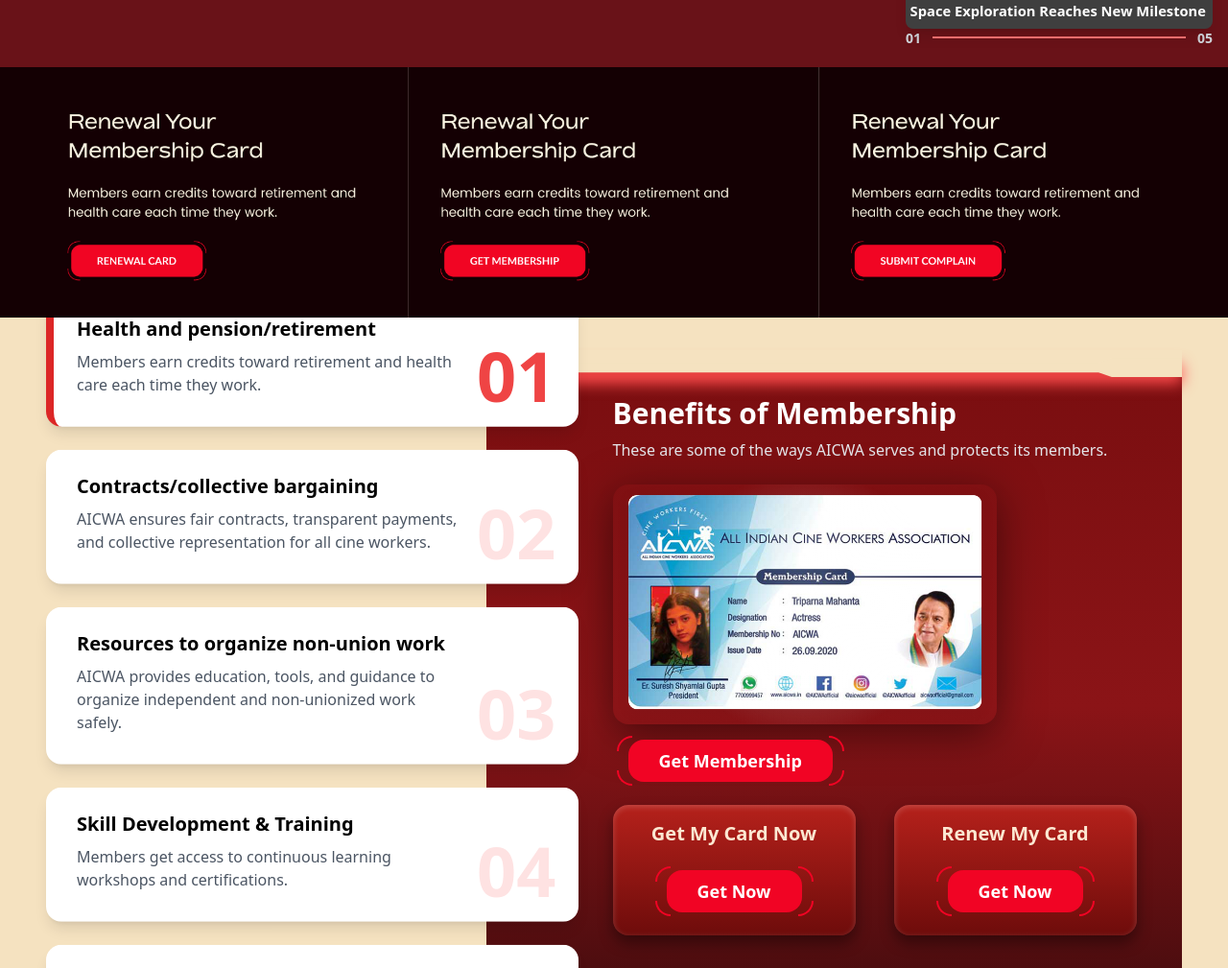
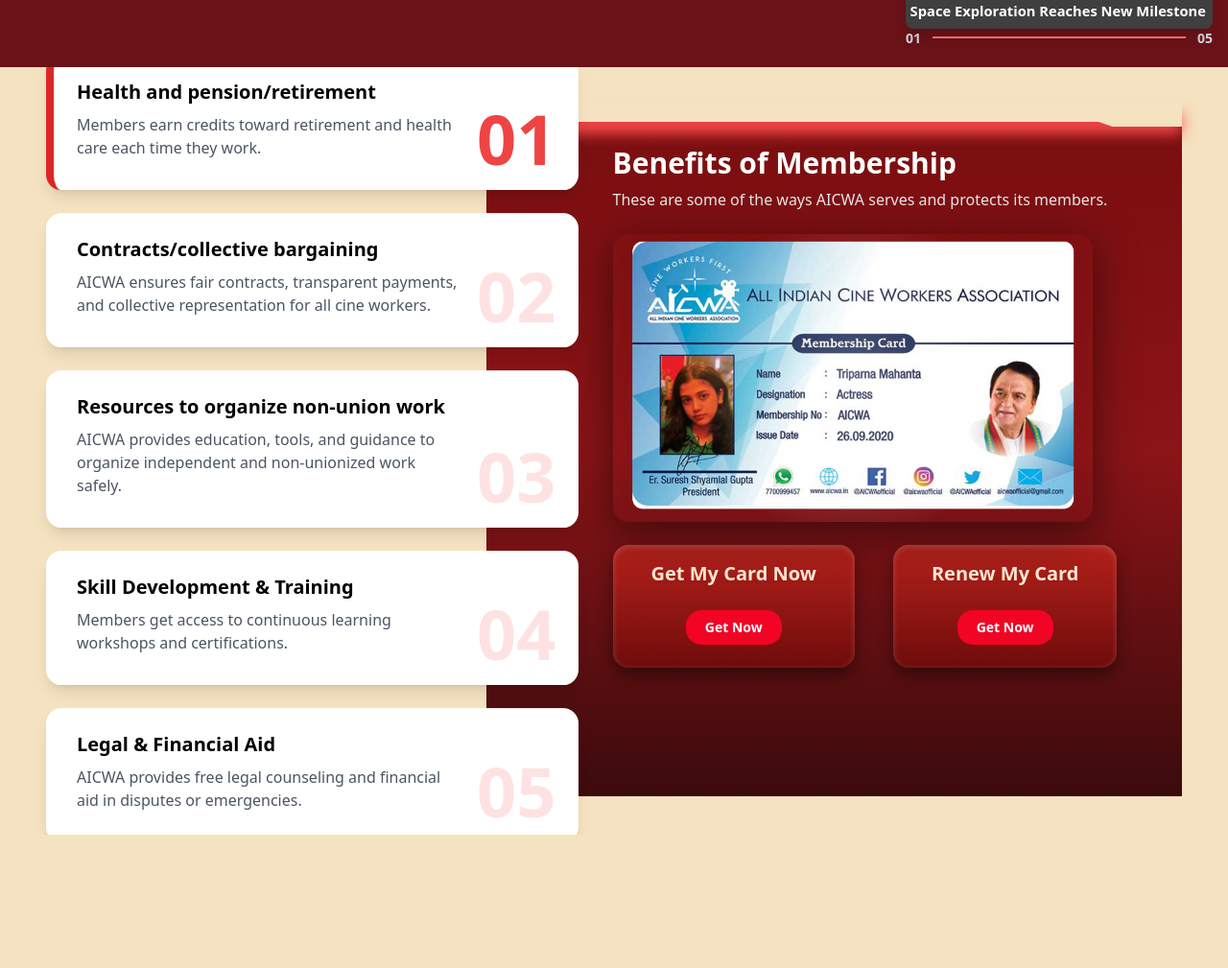
Before and after one commit to kartikey110813/ck-aicwa, a Next.js app: page / in a window 1280 px wide. Shown: the part 730-1739 px from the top of the page at 96% size. Built offline with nearby package versions, Linux system fonts and the light colour scheme; grey boxes are pictures that could not be loaded.

Commit message:
minor changes

```diff
--- a/app/page.tsx
+++ b/app/page.tsx
@@ -13,11 +13,11 @@ export default function HomePage() {
     <main id="top">
       <Navbar />
       <Hero />
-      <RenewMember />
+      {/* <RenewMember /> */}
       <MembershipBenefits />
-      <FightForWorkers />
       <GalleryNew />
       <AicwaVideo />
+      <FightForWorkers />
       <StateRepresentation />
     </main>
   );
--- a/components/Gallery/GalarySection.tsx
+++ b/components/Gallery/GalarySection.tsx
@@ -36,7 +36,7 @@ const GallerySection = () => {
   };
 
   return (
-    <section className="py-20 relative overflow-hidden">
+    <section className="py-20 relative overflow-hidden bg-black">
       {/* Background Effects */}
       <div className="absolute inset-0">
         <div className="absolute top-1/4 right-1/4 w-96 h-96 bg-red-500/5 rounded-full blur-3xl"></div>
--- a/components/Gallery/GalleryNew.tsx
+++ b/components/Gallery/GalleryNew.tsx
@@ -52,7 +52,7 @@ function FloatingPaths({ position }: { position: number }) {
 
 export function GalleryNew() {
   return (
-    <div className="relative min-h-screen w-full flex items-center justify-center overflow-hidden bg-gradient-to-b from-[#7a0e10] via-[#8b1417] to-[#3b0b0d] ">
+    <div className="relative min-h-screen w-full flex items-center justify-center overflow-hidden bg-black">
       <div className="absolute inset-0">
         <FloatingPaths position={1} />
         <FloatingPaths position={-1} />
--- a/components/MembershipBenefits/MembershipBenefits.tsx
+++ b/components/MembershipBenefits/MembershipBenefits.tsx
@@ -6,6 +6,7 @@ import Image from "next/image";
 import { Benefit, benefits } from "../constants";
 import Button from "../ui/Button";
 import InterectiveCardDesign from "../ui/InterectiveCardDesign";
+import ButtonBasic from "../ui/ButtonBasic";
 
 const MembershipBenefits = () => {
   const [selected, setSelected] = useState<Benefit>(benefits[0]);
@@ -73,9 +74,7 @@ const MembershipBenefits = () => {
 
               <InterectiveCardDesign />
             </div>
-            <div className="flex mt-2">
-              <Button text="Get Membership" />
-            </div>
+            <div className="flex mt-2"></div>
 
             <div className="flex flex-row gap-10 mt-4">
               {selected.stats.map((stat, index) => (
@@ -88,7 +87,7 @@ const MembershipBenefits = () => {
                   </h2>
 
                   {/* Button */}
-                  <Button text={"Get Now"} />
+                  <ButtonBasic text={"Get Now"} />
                 </div>
               ))}
             </div>
--- a/components/Navbar/Navbar.tsx
+++ b/components/Navbar/Navbar.tsx
@@ -150,7 +150,6 @@ export default function Navbar() {
               {/* Explore Dropdown */}
               <div className="relative flex gap-5">
                 <Button text="Login" />
-                <Button text="Complaint" />
               </div>
             </div>
 
--- /dev/null
+++ b/components/ui/ButtonBasic.tsx
@@ -0,0 +1,11 @@
+import React from "react";
+
+const ButtonBasic = ({ text }: { text: string }) => {
+  return (
+    <button className="relative bg-transparent text-white font-semibold text-lg px-4 py-2 overflow-hidden group">
+      <div className="px-5 py-1 bg-[#F10424] text-[14px] rounded-2xl ">{text}</div>
+    </button>
+  );
+};
+
+export default ButtonBasic;
--- a/components/ui/InterectiveCardDesign.tsx
+++ b/components/ui/InterectiveCardDesign.tsx
@@ -38,7 +38,7 @@ export default function InterectiveCardDesign() {
         ref={cardRef}
         onMouseMove={handleMouseMove}
         onMouseLeave={handleMouseLeave}
-        className="relative w-[400px] h-[250px] rounded-2xl transition-transform duration-150 ease-out cursor-pointer [transform-style:preserve-3d]"
+        className="relative w-[500px] h-[300px] rounded-2xl transition-transform duration-150 ease-out cursor-pointer [transform-style:preserve-3d]"
         style={{
           backgroundImage: `url('/images/aicwa-card.png')`,
           backgroundSize: "cover",
```
